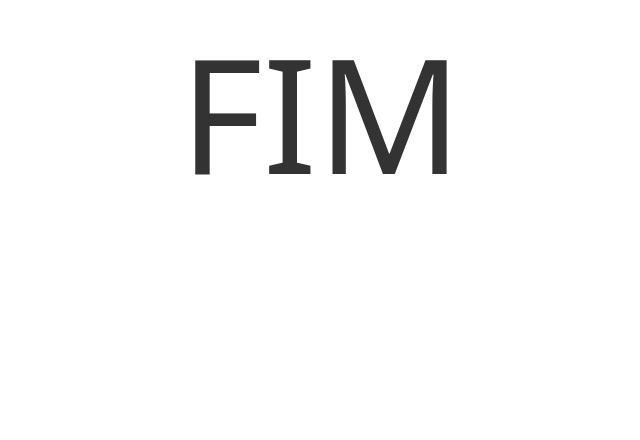
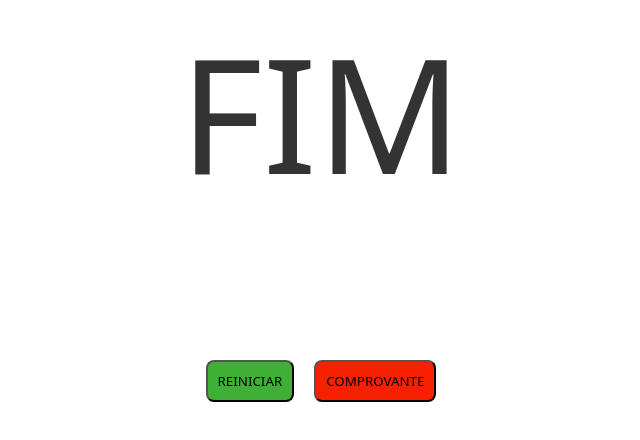
Before and after one commit to diogoleite87/urna-eletronica-client, a React (Vite) app: page /end in a window 1280 px wide. Shown: the part 288-728 px from the top of the page, without its empty margins (319-959 px from the left). Built offline with nearby package versions, Linux system fonts and the light colour scheme.

Commit message:
feat: add voting voucher

```diff
--- a/src/pages/Final/index.tsx
+++ b/src/pages/Final/index.tsx
@@ -1,9 +1,32 @@
-import { Container, Text } from "./style";
+import { useNavigate } from "react-router-dom";
+import { ButtonReceipt, ButtonRestart, Container, ContainerButton, Text } from "./style";
+import { PDFService } from "../../services/PDFService";
+import React from "react";
+import axios from "axios";
 
-export default function Final() {
+export default function Final(): React.ReactElement {
+
+    const navigate = useNavigate()
+
+    const restart = () => {
+        localStorage.clear()
+        navigate('/')
+    }
+
+    const receipt = async () => {
+        let cpfPerson = localStorage.getItem('urna-eletronica-cpf-person')
+
+        window.open(`http://localhost:8000/api/pdf?cpf=${cpfPerson}`, "_blank");
+
+    }
+
     return (
         <Container>
             <Text>FIM</Text>
+            <ContainerButton>
+                <ButtonRestart onClick={restart}>Reiniciar</ButtonRestart>
+                <ButtonReceipt onClick={receipt}>Comprovante</ButtonReceipt>
+            </ContainerButton>
         </Container>
     )
 }
--- a/src/pages/Final/style.ts
+++ b/src/pages/Final/style.ts
@@ -12,3 +12,38 @@ export const Container = styled.div`
 export const Text = styled.p`
     font-size: 10em;
 `
+
+export const ContainerButton = styled.div`
+    position: fixed;
+    margin-bottom: 100px;
+    bottom: 0;
+`
+
+
+export const ButtonRestart = styled.button`
+    padding: 10px;
+    cursor: pointer;
+    border-radius: 8px;
+    text-transform: uppercase;
+    margin: 10px;
+    background: #3FAF36;
+
+    &:hover,
+    &:focus {
+        background: #338F2C;
+    }
+`
+
+export const ButtonReceipt = styled.button`
+    padding: 10px;
+    cursor: pointer;
+    border-radius: 8px;
+    text-transform: uppercase;
+    margin: 10px;
+    background: #F72102;
+
+    &:hover,
+    &:focus {
+        background: #D60210;
+    }
+`
--- /dev/null
+++ b/src/services/PDFService.ts
@@ -0,0 +1,7 @@
+import { Api } from "../providers";
+
+const getVoteReport = async (cpf: string) => Api.get<any>(`pdf?cpf=${cpf}`)
+
+export const PDFService = {
+    getVoteReport
+}
```
